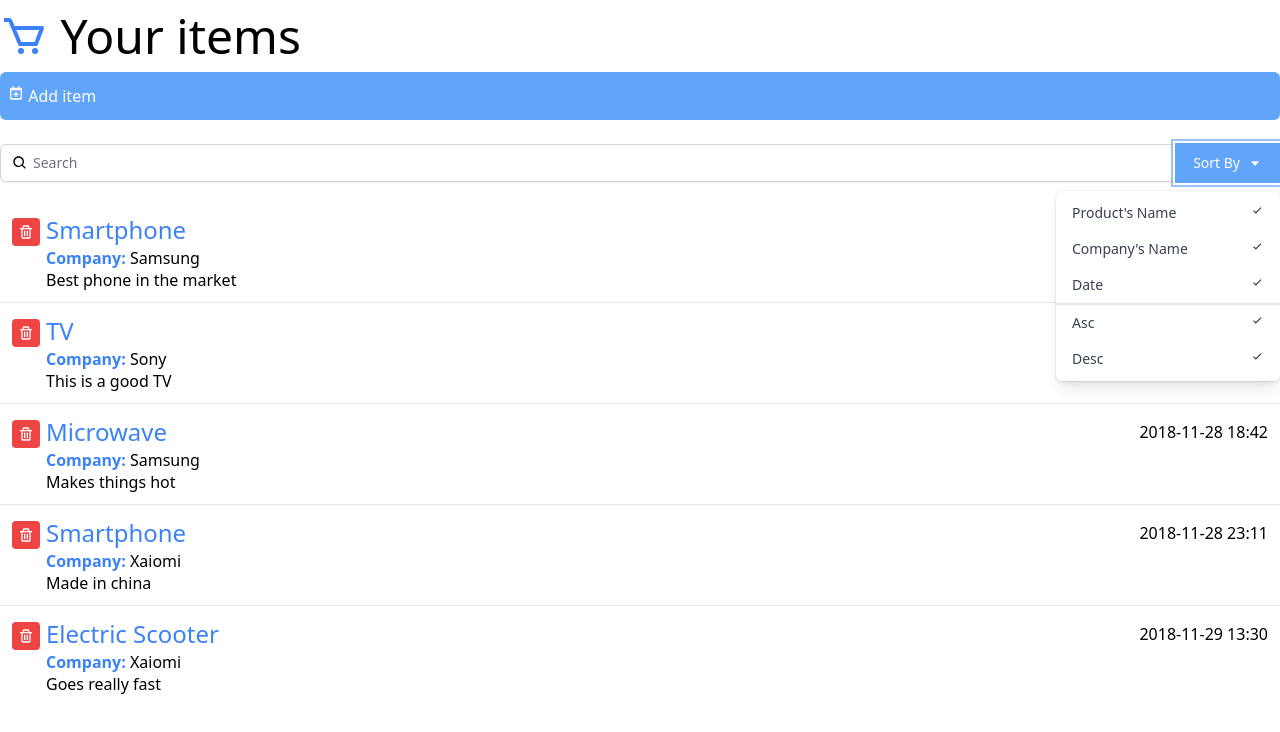
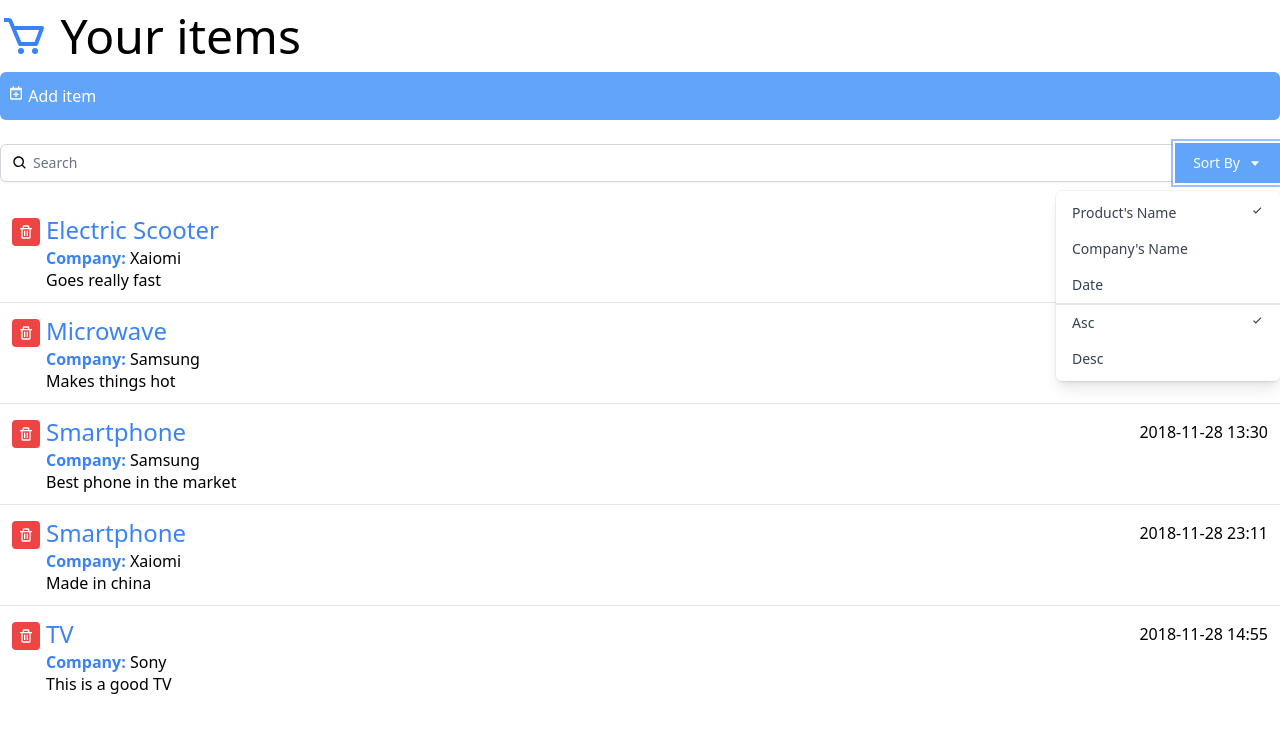
Before and after one commit to AndreMorandi/React-Simple-Interface, a React (Create React App) app: page / in a window 1280 px wide. Both pictures are taken after a click on the button "Sort By". Shown: the top 732 px of the page. Built offline with nearby package versions, Linux system fonts and the light colour scheme.

Commit message:
Implement Sortby and Orderby feature

```diff
--- a/src/App.js
+++ b/src/App.js
@@ -8,6 +8,8 @@ function App() {
 
   let [itemList, setItemList] = useState([]);
   let [query, setQuery] = useState("");
+  let [sortBy, setSortBy] = useState("productName");
+  let [orderBy, setOrderBy] = useState("asc");
 
   const filteredItems = itemList.filter(
     item => {
@@ -17,7 +19,13 @@ function App() {
         item.description.toLowerCase().includes(query.toLowerCase())
       )
     }
-  )
+  ).sort((a,b) => {
+    let order = (orderBy === 'asc') ? 1 : -1;
+    return (
+      a[sortBy].toLowerCase() < b[sortBy].toLowerCase()
+        ? -1 * order : 1 * order
+    )
+  })
 
   const fetchData = useCallback(() => {
     fetch('./data.json') // Anything in the public folder will appear at the same level of your application once it has been pushed up into a server.
@@ -38,7 +46,9 @@ function App() {
           <BiCart className="inline-block align-top text-blue-500"/> Your items
       </h1>
       <Items />
-      <Search query={query} onQueryChange={myQuery => setQuery(myQuery)}/>
+      <Search query={query} onQueryChange={myQuery => setQuery(myQuery)}
+        orderBy={orderBy} onOrderByChange={myOrder => setOrderBy(myOrder)}
+        sortBy={sortBy} onSortByChange={mySort => setSortBy(mySort)}/>
 
       <ul className="divide-y divide-gray-200">
         {
@@ -46,7 +56,7 @@ function App() {
             <ItemInfo key={item.id}
                 item={item}
                 onDeleteItem = {
-                  itemId => setItemList(itemList.filter(item => item.id != itemId))
+                  itemId => setItemList(itemList.filter(item => item.id !== itemId))
                 }
             />
           ))
--- a/src/components/Search.js
+++ b/src/components/Search.js
@@ -1,33 +1,33 @@
 import { useState } from "react"
 import { BiSearch, BiCaretDown, BiCheck } from "react-icons/bi"
 
-const DropDown = ({toggle}) => {
+const DropDown = ({toggle, sortBy, onSortByChange, orderBy, onOrderByChange}) => {
     if(!toggle) return null;
     return (
         <div className="origin-top-right absolute right-0 mt-2 w-56
         rounded-md shadow-lg bg-white ring-1 ring-black ring-opacity-5">
         <div className="py-1" role="menu" aria-orientation="vertical" aria-labelledby="options-menu">
-          <div
+          <div onClick={() => onSortByChange('productName')}
             className="px-4 py-2 text-sm text-gray-700 hover:bg-gray-100 hover:text-gray-900 flex justify-between cursor-pointer"
-            role="menuitem">Product's Name <BiCheck /></div>
-          <div
+            role="menuitem">Product's Name { (sortBy === 'productName') && <BiCheck /> }</div>
+          <div onClick={() => onSortByChange('companyName')}
             className="px-4 py-2 text-sm text-gray-700 hover:bg-gray-100 hover:text-gray-900 flex justify-between cursor-pointer"
-            role="menuitem">Company's Name<BiCheck /></div>
-          <div
+            role="menuitem">Company's Name{ (sortBy === 'companyName') && <BiCheck /> }</div>
+          <div onClick={() => onSortByChange('date')}
             className="px-4 py-2 text-sm text-gray-700 hover:bg-gray-100 hover:text-gray-900 flex justify-between cursor-pointer"
-            role="menuitem">Date<BiCheck /></div>
-          <div
+            role="menuitem">Date{ (sortBy === 'date') && <BiCheck /> }</div>
+          <div onClick={() => onOrderByChange('asc')}
             className="px-4 py-2 text-sm text-gray-700 hover:bg-gray-100 hover:text-gray-900 flex justify-between cursor-pointer border-gray-1 border-t-2"
-            role="menuitem">Asc <BiCheck /></div>
-          <div
+            role="menuitem">Asc { (orderBy === 'asc') && <BiCheck /> }</div>
+          <div onClick={() => onOrderByChange('desc')}
             className="px-4 py-2 text-sm text-gray-700 hover:bg-gray-100 hover:text-gray-900 flex justify-between cursor-pointer"
-            role="menuitem">Desc <BiCheck /></div>
+            role="menuitem">Desc { (orderBy === 'desc') && <BiCheck /> }</div>
         </div>
       </div>
     )
 }
 
-const Search = ({query, onQueryChange}) => {
+const Search = ({query, onQueryChange, sortBy, onSortByChange, orderBy, onOrderByChange}) => {
   let [toggleSort, setToggleSort] = useState(false);
     return (
         <div className="py-5">
@@ -45,7 +45,10 @@ const Search = ({query, onQueryChange}) => {
                             className="justify-center px-4 py-2 bg-blue-400 border-2 border-blue-400 text-sm text-white hover:bg-blue-700 focus:outline-none focus:ring-2 focus:ring-offset-2 flex items-center" id="options-menu" aria-haspopup="true" aria-expanded="true">
                             Sort By <BiCaretDown className="ml-2" />
                         </button>
-                        <DropDown toggle={toggleSort} />
+                        <DropDown toggle={toggleSort}
+                          sortBy={sortBy} onSortByChange={mySort => onSortByChange(mySort)}
+                          orderBy={orderBy} onOrderByChange={myOrder => onOrderByChange(myOrder)}
+                        />
                     </div>
                 </div>
             </div>
```
